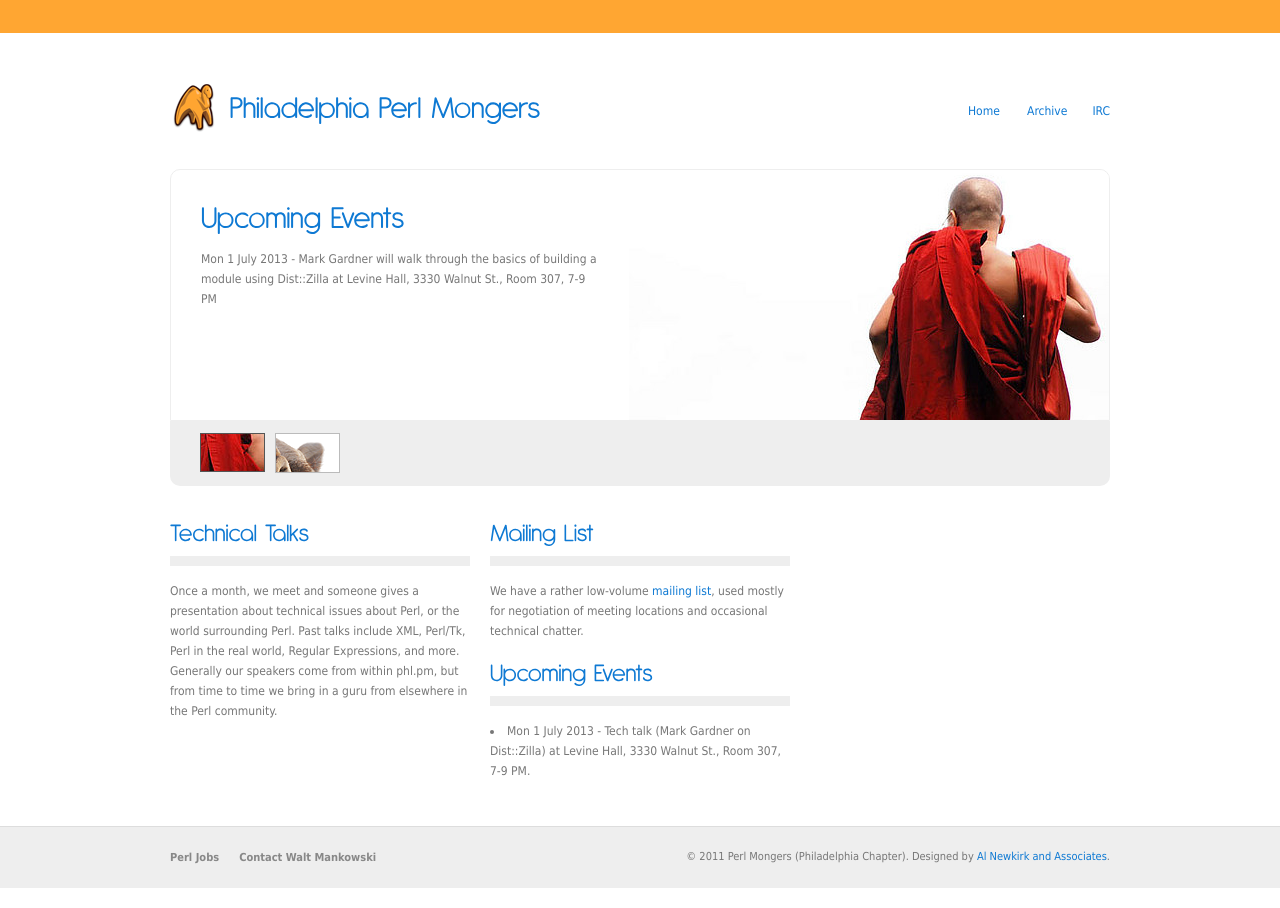
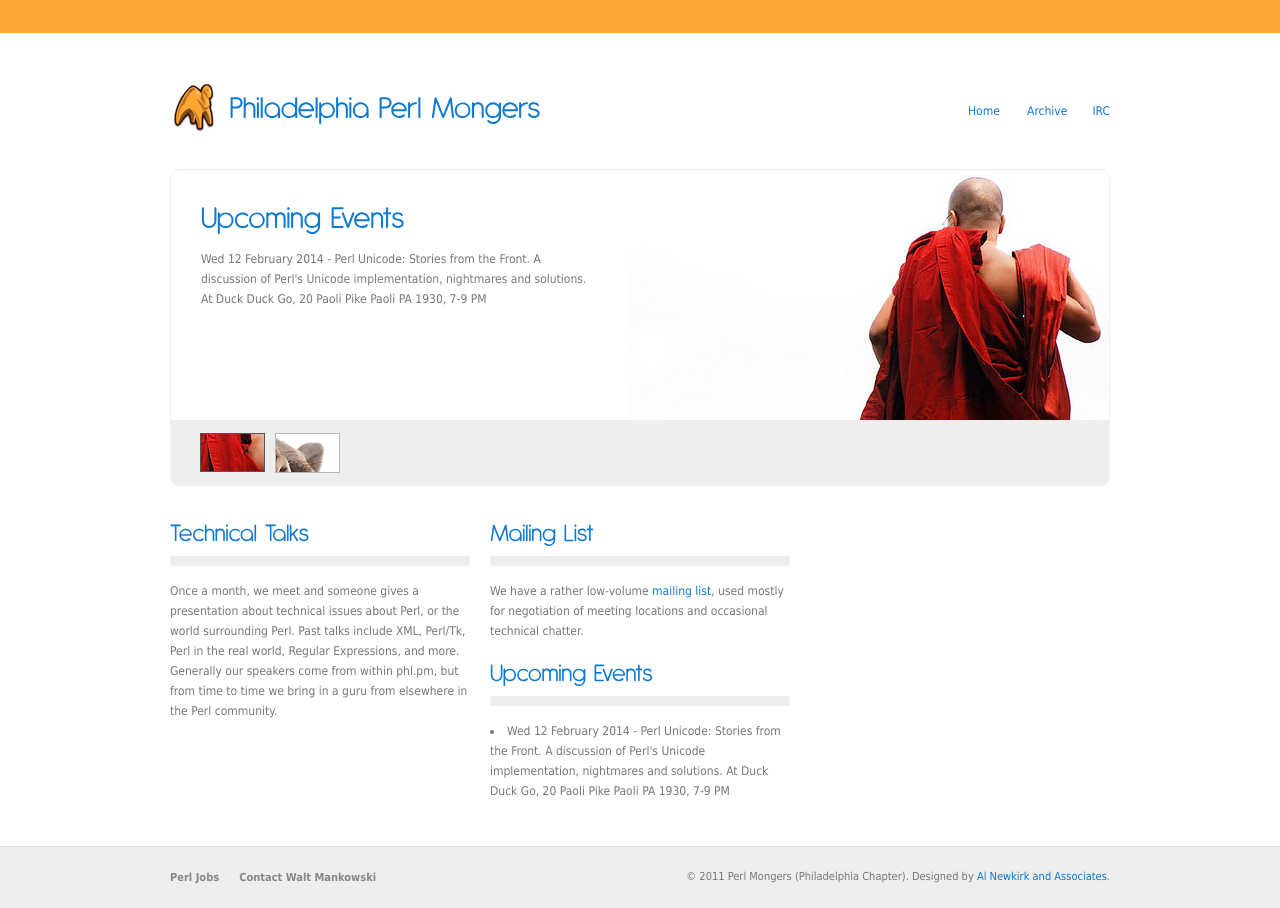
Before and after one commit to waltman/phl-pm-www, a plain HTML site: page index.html in a window 1280 px wide. Drawn offline with Linux system fonts and the light colour scheme; a script that the page names is missing.

Commit message:
added unicode talk at ddg on 2/12/2014

```diff
--- a/index.html
+++ b/index.html
@@ -74,7 +74,7 @@
 				<div class="imageContainer"><img src="images/phl.pm.org-monk.png" alt="Image" /></div>
 				<div class="contentContainer">
 					<h2>Upcoming Events</h2>
-					<p>Mon 1 July 2013 - Mark Gardner will walk through the basics of building a module using Dist::Zilla at Levine Hall, 3330 Walnut St., Room 307, 7-9 PM</p>
+					<p>Wed 12 February 2014 - Perl Unicode: Stories from the Front. A discussion of Perl's Unicode implementation, nightmares and solutions. At Duck Duck Go, 20 Paoli Pike Paoli PA 1930, 7-9 PM</p>
 					<!-- <p>Mon 3 Dec 2012 - Brian Cole will give a talk on using perl to create processing pipelines for next-generation genomic sequencing data at Levine Hall, 3330 Walnut St., Room 307, 7-9 PM</p> -->
 					<!-- <p>Social meeting at <a href='http://www.noddinghead.com'>Nodding Head Brewpub</a>, 1516 Sansom St., Philadelphia. Monday August 1, 7 PM.</p> -->
 					<!-- <div class="extra"> -->
@@ -106,7 +106,8 @@
 				<p>We have a rather low-volume <a href='http://mail.pm.org/mailman/listinfo/philadelphia-pm'>mailing list</a>, used mostly for negotiation of meeting locations and occasional technical chatter.</p>
 				<h3>Upcoming Events</h3>
 				<ul>
-                                        <li>Mon 1 July 2013 - Tech talk (Mark Gardner on Dist::Zilla) at Levine Hall, 3330 Walnut St., Room 307, 7-9 PM.</li>
+                                        <li>Wed 12 February 2014 - Perl Unicode: Stories from the Front. A discussion of Perl's Unicode implementation, nightmares and solutions. At Duck Duck Go, 20 Paoli Pike Paoli PA 1930, 7-9 PM</li>
+<!--                                        <li>Mon 1 July 2013 - Tech talk (Mark Gardner on Dist::Zilla) at Levine Hall, 3330 Walnut St., Room 307, 7-9 PM.</li> -->
                                         <!-- <li>Mon 3 Dec 2012 - Tech talk (Brian Cole on genomics with Perl) at Levine Hall, 3330 Walnut St., Room 307, 7-9 PM.</li> -->
                                         <!-- <li>Mon 2 Apr 2012 - Tech talk (R Geoffrey Avery on "Perl Dancer: Getting to Hello World") at Levine Hall, 3330 Walnut St., Room 307, 7-9 PM.</li> -->
                                         <!-- <li>Sat 14 Apr 2012 - <a href='http://dcbpw.org/dcbpw2012/'>DC-Baltimore Perl Workshop</a> in Catonsville, MD</li> -->
```
